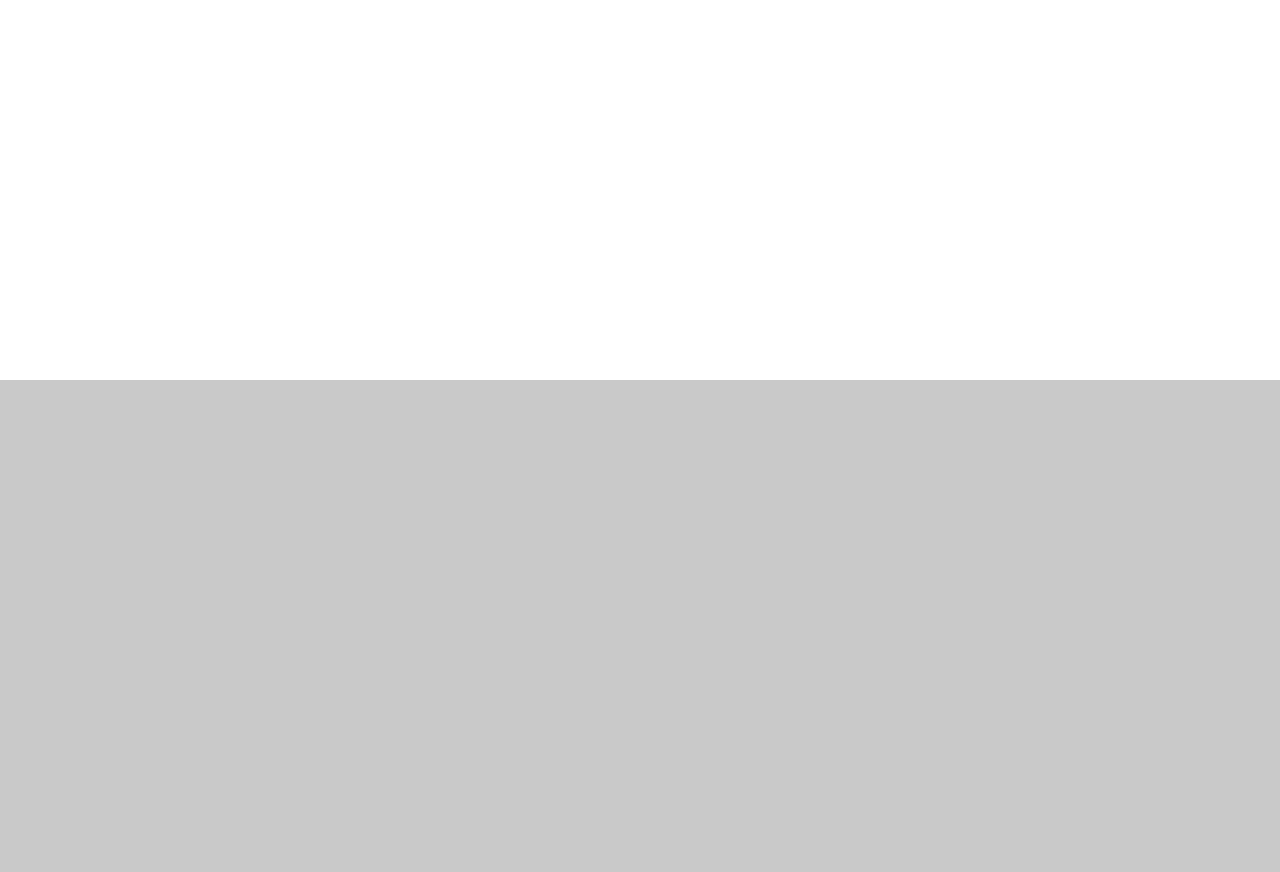
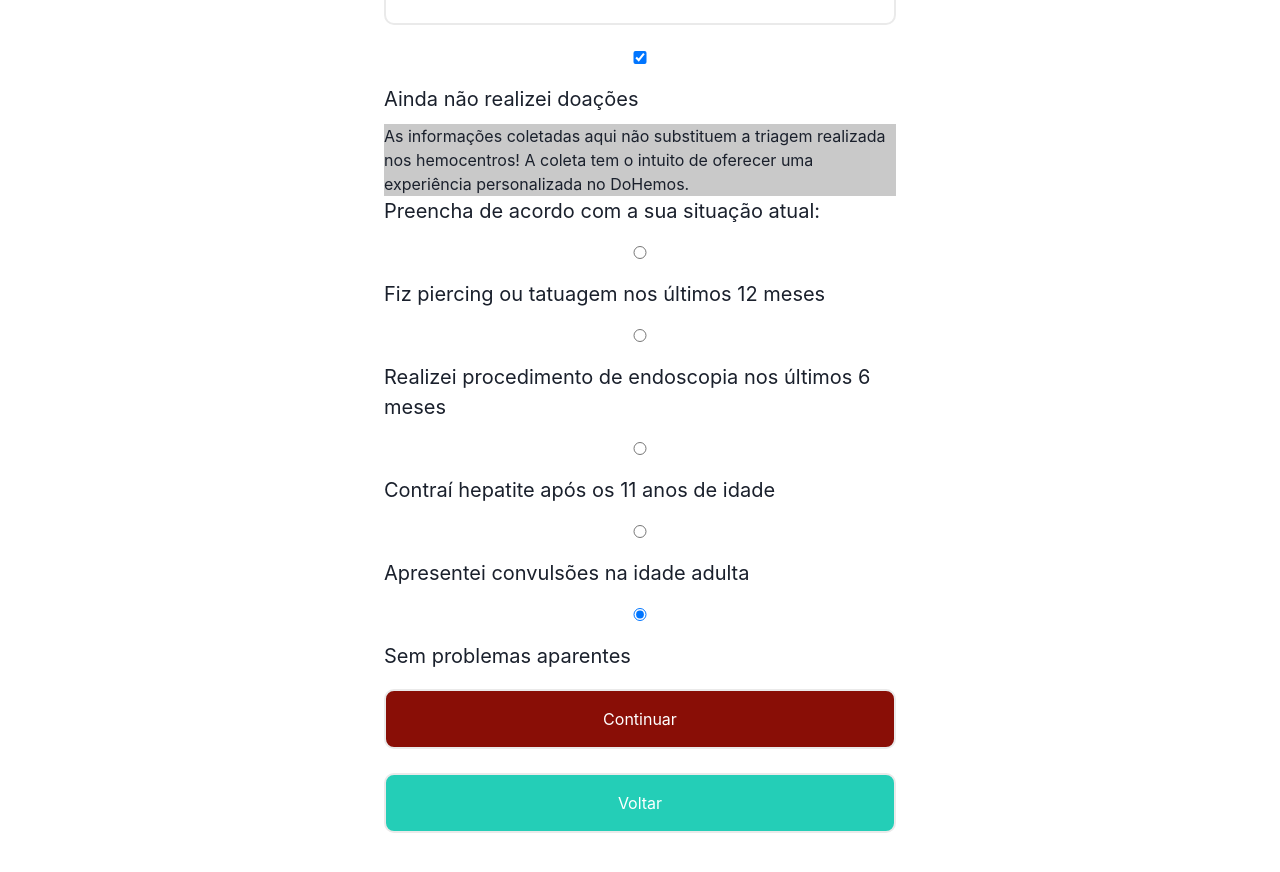
Before and after one commit to mendesmcmg/dohemos-front, a React (Create React App) app: page /important-info in a window 1280 px wide. Before the commit this address had no page. Shown: the part 420-1292 px from the top of the page. Before the commit the page ends 800 px from the top, so only its background shows below. Built offline with nearby package versions, Linux system fonts and the light colour scheme.

Commit message:
refactor: change ImportantInformationPage into jsx

```diff
--- a/base_html/reset.css
+++ /dev/null
@@ -1,48 +0,0 @@
-/* http://meyerweb.com/eric/tools/css/reset/
-   v2.0 | 20110126
-   License: none (public domain)
-*/
-
-html, body, div, span, applet, object, iframe,
-h1, h2, h3, h4, h5, h6, p, blockquote, pre,
-a, abbr, acronym, address, big, cite, code,
-del, dfn, em, img, ins, kbd, q, s, samp,
-small, strike, strong, sub, sup, tt, var,
-b, u, i, center,
-dl, dt, dd, ol, ul, li,
-fieldset, form, label, legend,
-table, caption, tbody, tfoot, thead, tr, th, td,
-article, aside, canvas, details, embed,
-figure, figcaption, footer, header, hgroup,
-menu, nav, output, ruby, section, summary,
-time, mark, audio, video {
-	margin: 0;
-	padding: 0;
-	border: 0;
-	font-size: 100%;
-	font: inherit;
-	vertical-align: baseline;
-}
-/* HTML5 display-role reset for older browsers */
-article, aside, details, figcaption, figure,
-footer, header, hgroup, menu, nav, section {
-	display: block;
-}
-body {
-	line-height: 1;
-}
-ol, ul {
-	list-style: none;
-}
-blockquote, q {
-	quotes: none;
-}
-blockquote:before, blockquote:after,
-q:before, q:after {
-	content: '';
-	content: none;
-}
-table {
-	border-collapse: collapse;
-	border-spacing: 0;
-}
--- /dev/null
+++ b/src/pages/ImportantInformation/index.jsx
@@ -0,0 +1,105 @@
+import "./styles.css";
+
+function ImportantInformationPage() {
+  return (
+    <body>
+      <main class="conteudo">
+        <div class="principal">
+          <h1 class="titulo-principal">Informações importantes</h1>
+
+          <form action="" class="adicionar" id="novoItem">
+            <label for="nome" class="texto">
+              Tipo sanguíneo *
+            </label>
+            <input type="text" name="nome" id="nome" />
+
+            <label for="DD" class="texto">
+              Data da última doação
+            </label>
+            <input type="text" name="DD" id="DD" />
+
+            <label class="checkbox" className="texto">
+              <input type="checkbox" checked />
+              Ainda não realizei doações
+            </label>
+
+            <p>
+              As informações coletadas aqui não substituem a triagem realizada
+              nos hemocentros! A coleta tem o intuito de oferecer uma
+              experiência personalizada no DoHemos.
+            </p>
+
+            <div class="situaçãoA">
+              <fieldset>
+                <legend>Preencha de acordo com a sua situação atual:</legend>
+
+                <label for="radio-email">
+                  <input
+                    type="radio"
+                    name="contato"
+                    value="email"
+                    id="radio-email"
+                  />
+                  Fiz piercing ou tatuagem nos últimos 12 meses
+                </label>
+
+                <label for="radio-telefone">
+                  <input
+                    type="radio"
+                    name="contato"
+                    value="telefone"
+                    id="radio-telefone"
+                  />
+                  Realizei procedimento de endoscopia nos últimos 6 meses
+                </label>
+
+                <label for="radio-whatsapp">
+                  <input
+                    type="radio"
+                    name="contato"
+                    value="whatsapp"
+                    id="radio-whatsapp"
+                    checked
+                  />
+                  Contraí hepatite após os 11 anos de idade
+                </label>
+
+                <label for="radio-whatsapp">
+                  <input
+                    type="radio"
+                    name="contato"
+                    value="whatsapp"
+                    id="radio-whatsapp"
+                    checked
+                  />
+                  Apresentei convulsões na idade adulta
+                </label>
+
+                <label for="radio-whatsapp">
+                  <input
+                    type="radio"
+                    name="contato"
+                    value="whatsapp"
+                    id="radio-whatsapp"
+                    checked
+                  />
+                  Sem problemas aparentes
+                </label>
+              </fieldset>
+            </div>
+
+            <input
+              type="submit"
+              value="Continuar"
+              class="cadastrar"
+              id="cadastrar"
+            />
+            <input type="submit" value="Voltar" class="voltar" id="voltar" />
+          </form>
+        </div>
+      </main>
+    </body>
+  );
+}
+
+export default ImportantInformationPage;
--- /dev/null
+++ b/src/pages/ImportantInformation/styles.css
@@ -0,0 +1,79 @@
+html {
+  background: #C9C9C9;
+  height: 100%;
+  font-family: 'Roboto', cursive;
+}
+
+.conteudo {
+  padding: 10vh 20em 10px 20em;
+  display: flex;
+  align-items: flex-start;
+  gap: 2em;
+}
+
+.principal {
+  flex-grow: 1;
+  flex-basis: auto;
+  min-width: 600px;
+  padding: 4em 4em 4em;
+  box-sizing: border-box;
+  background: #FFFFFF;
+  border-radius: 10px;
+  gap: 2em;
+}
+
+h1 {
+  margin-block-start: 0em;
+  margin-block-end: 0.80em;
+
+}
+
+.adicionar {
+  width: 100%;
+}
+
+.adicionar input {
+  width: 100%;
+  box-sizing: border-box;
+  margin: 0.5em 0 1em;
+  padding: 1em 0.5em;
+  border-radius: 10px;
+  border: 2px solid #EAEAEA;
+}
+
+.adicionar .texto {
+  display: block;
+}
+
+.adicionar p {
+  background-color: #C9C9C9;
+}
+
+.cadastrar {
+  background-color: #890E06;
+  color: #FFFFFF;
+  cursor: pointer;
+  display: inline-block;
+}
+
+.voltar {
+  background-color: #24CEB7;
+  color: #FFFFFF;
+  cursor: pointer;
+  display: inline-block;
+}
+
+form label, form legend {
+display:block;
+font-size: 20px;
+margin: 0 0 10px;
+}
+
+.checkbox {
+  display:block;
+margin: 20px 0;
+}
+
+.situaçãoA{
+  display: inline-block;
+}
--- a/src/routes.js
+++ b/src/routes.js
@@ -2,6 +2,7 @@ import { Route, Routes } from "react-router-dom";
 import AboutUsPage from "./pages/AboutUs";
 import AlmostTherePage from "./pages/AlmostThere";
 import EditProfilePage from "./pages/EditProfile";
+import ImportantInformationPage from "./pages/ImportantInformation";
 import LoginPage from "./pages/Login";
 import PersonalInfoPage from "./pages/PersonalInfo";
 import TestPage from "./pages/TestPage";
@@ -16,6 +17,7 @@ function RoutesComponent() {
       <Route path="/login" element={<LoginPage />} />
       <Route path="/personal-info" element={<PersonalInfoPage />} />
       <Route path="/edit-profile" element={<EditProfilePage />} />
+      <Route path="/important-info" element={<ImportantInformationPage />} />
     </Routes>
   )
 }
```
Also changed, not shown: base_html/InformacoesImportantes.html (deleted, +0 -60 lines), base_html/style_II.css (deleted, +0 -79 lines).
